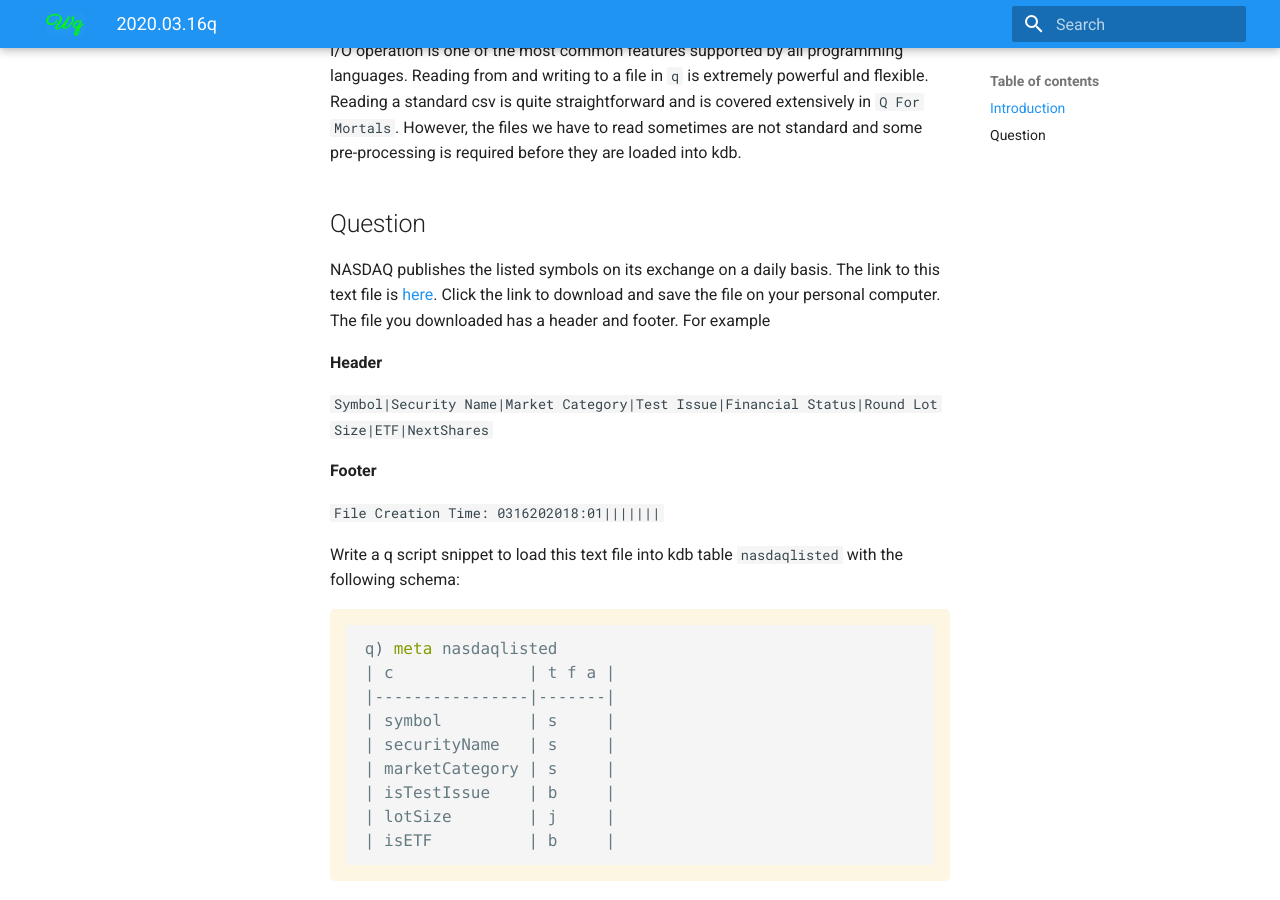
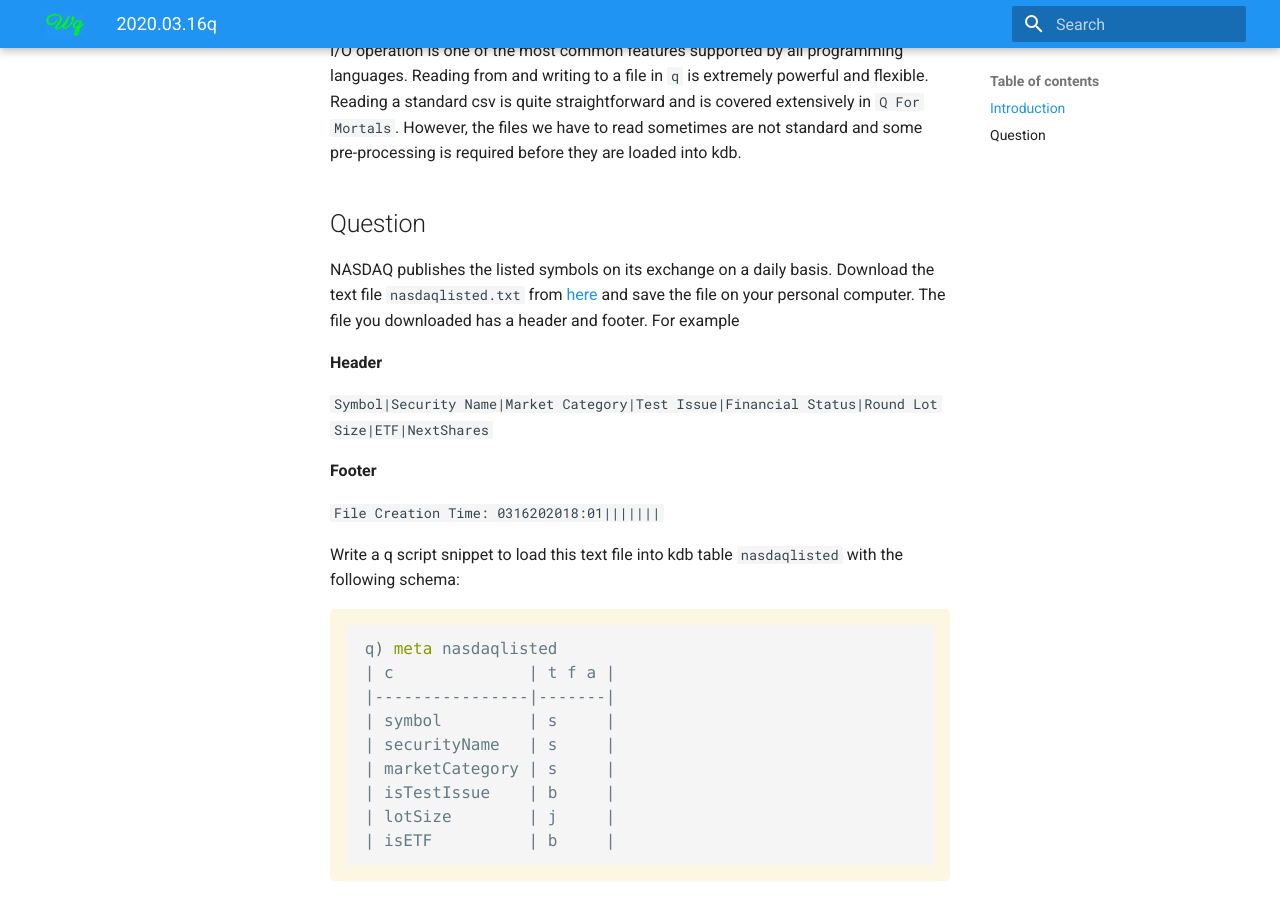
Before and after one commit to dpkwhan/weeklyq, an MkDocs documentation site: the page built from docs/2020/2020.03.16q.md, in a window 1280 px wide and 900 px high, scrolled down 677 px. Built offline with MkDocs 1.6.1 and Material for MkDocs 9.7.7, drawn with Linux system fonts in a browser that asks for light colours; nearby versions of some CDN libraries; comment, search, counter and statistics services are not loaded.

Commit message:
Fix an error in the link

```diff
--- a/docs/2020/2020.03.16q.md
+++ b/docs/2020/2020.03.16q.md
@@ -9,7 +9,7 @@
 
 
 ## Question
-NASDAQ publishes the listed symbols on its exchange on a daily basis. The link to this text file is [here](ftp://ftp.nasdaqtrader.com/symboldirectory/nasdaqlisted.txt). Click the link to download and save the file on your personal computer. The file you downloaded has a header and footer. For example
+NASDAQ publishes the listed symbols on its exchange on a daily basis. Download the text file ``nasdaqlisted.txt`` from [here](ftp://ftp.nasdaqtrader.com/symboldirectory/) and save the file on your personal computer. The file you downloaded has a header and footer. For example
 
 **Header**
 
```
